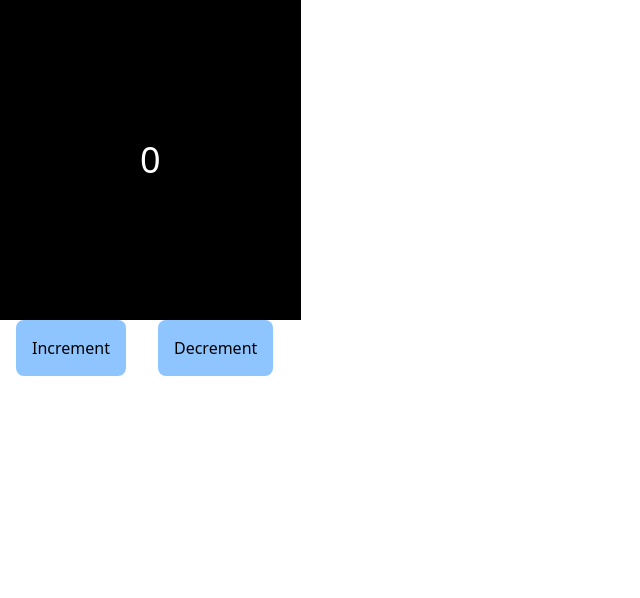
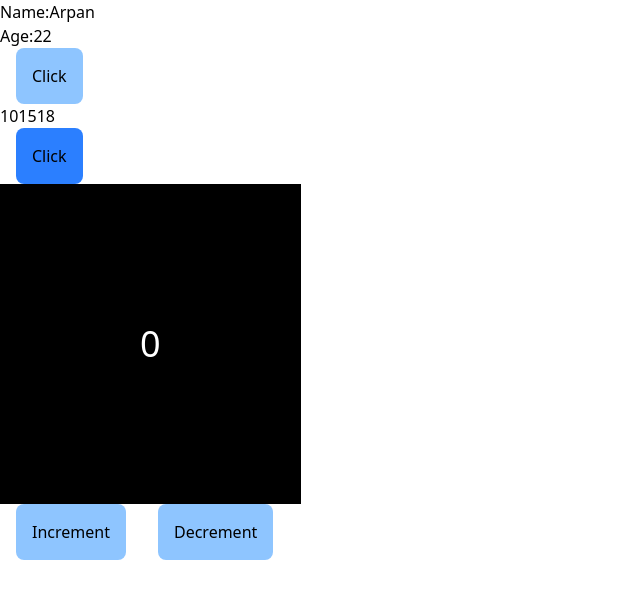
Before and after one commit to arpan7sarkar/React_Journey, a React (Vite) app in the folder 0_start/: page / in a window 1280 px wide. Shown: the top 598 px of the page, without its empty margins (0-640 px from the left). Built offline with nearby package versions, Linux system fonts and the light colour scheme.

Commit message:
more on useState and updation methods

```diff
--- a/0_start/src/App.jsx
+++ b/0_start/src/App.jsx
@@ -1,10 +1,11 @@
 import React from "react";
 import Counter from "./components/Counter";
+import Pobj from "./components/Pobj";
 const App = () => {
 
   return (
     <div>
-
+      <Pobj/>
       <Counter />
     </div>
   );
--- /dev/null
+++ b/0_start/src/components/Pobj.jsx
@@ -0,0 +1,56 @@
+import React, { useState } from "react";
+
+const Pobj = () => {
+  const [user, setuser] = useState({ name: "Arpan", age: 22 });
+  const [arr, setarr] = useState([10, 15, 18]);
+  //for changing stuff in object or array we have to use spread operator and then have to pass that inside setuser
+  const changeUser = () => {
+    console.log(user);
+    let u = { ...user };
+    u.name = "Arpan S";
+    u.age = u.age + 1;
+    setuser(u);
+    console.log(user);
+  };
+  const changeArr = () => {
+    console.log(arr);
+    let newArr = [...arr];
+    newArr[0]++;
+    newArr[1]++;
+    newArr[2]++;
+    setarr(newArr);
+    console.log(arr);
+  };
+
+  // batch update
+  const update = () => {
+      setarr(prev=> [...prev, 20]);//prev is the previous state
+      setarr(prev=> [...prev, 30]);//this is another way of pushing
+  }
+  return (
+    <div>
+      <h1>Name:{user.name}</h1>
+      <h1>Age:{user.age}</h1>
+      <button
+        className="mx-4  p-4 bg-blue-300 rounded-lg "
+        onClick={() => {
+          changeUser();
+        }}
+      >
+        Click
+      </button>
+
+      <h1>{arr}</h1>
+      <button
+        className="mx-4  p-4 bg-blue-500 rounded-lg "
+        onClick={() => {
+          update();
+        }}
+      >
+        Click
+      </button>
+    </div>
+  );
+};
+
+export default Pobj;
```
